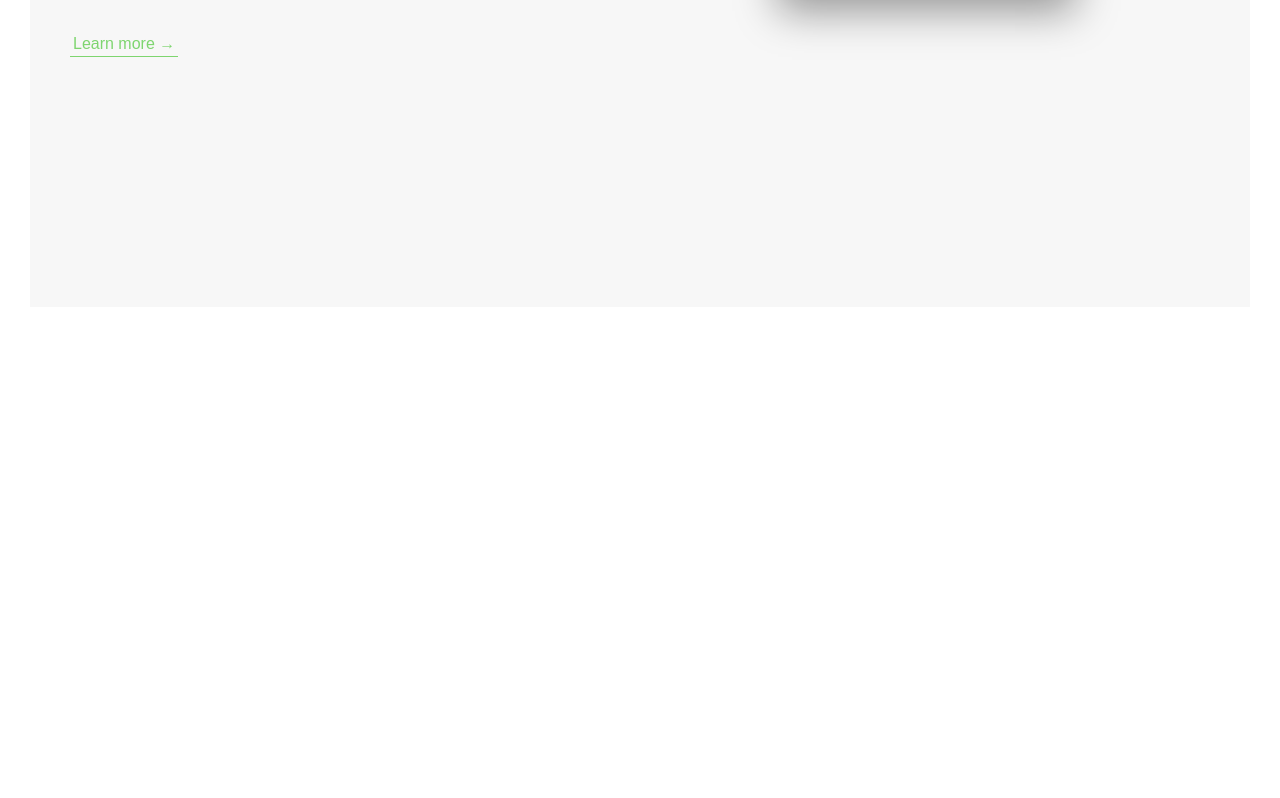
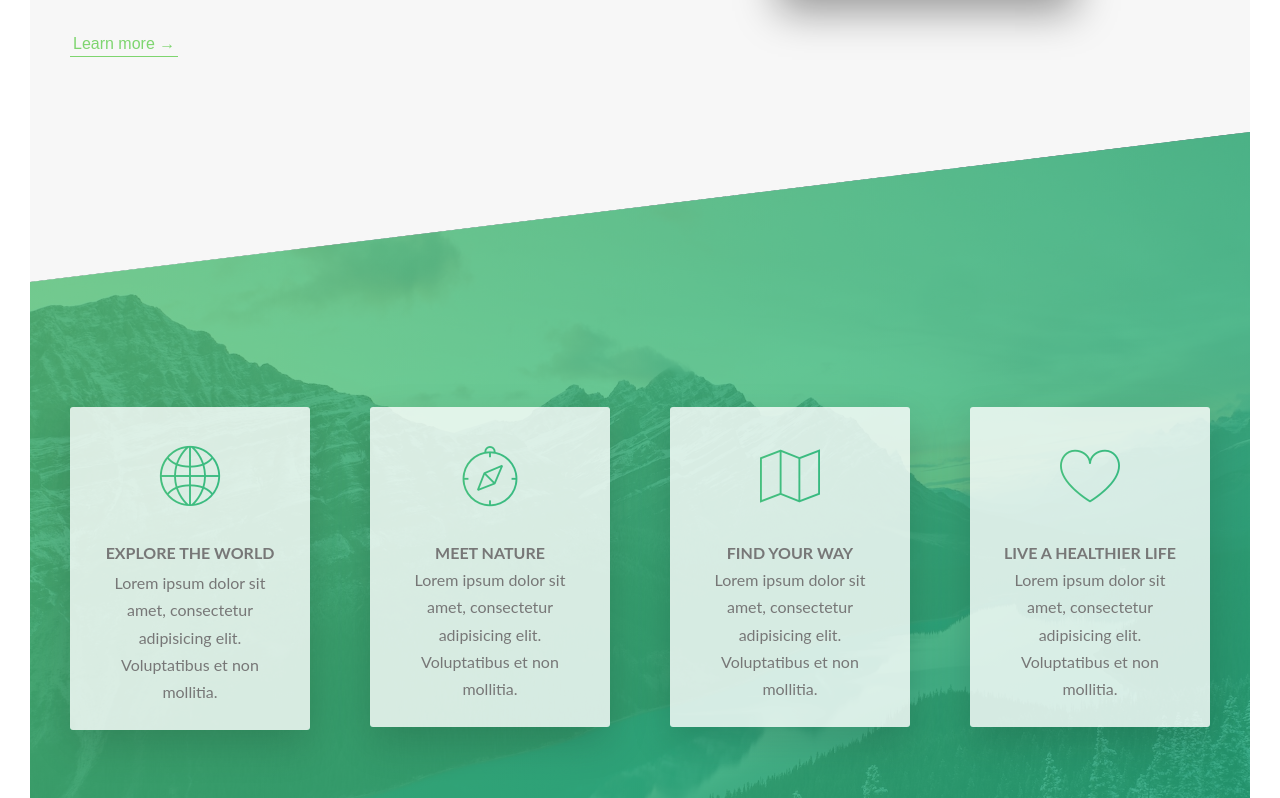
Before and after one commit to kluk42/natours, a React (Create React App) app: page / in a window 1280 px wide. Shown: the part 1322-2120 px from the top of the page. Before the commit the page ends 1659 px from the top, so only its background shows below. Built offline with nearby package versions, Linux system fonts and the light colour scheme; a web font is replaced by a local one.

Commit message:
features-section

```diff
--- a/src/Pages/NatoursMain/NatoursMain.tsx
+++ b/src/Pages/NatoursMain/NatoursMain.tsx
@@ -1,9 +1,11 @@
+import { Features } from '../../components/Features/Features';
 import { NatoursAbout } from '../../components/NatoursAbout/NatoursAbout';
 
 export const NatoursMain = () => {
   return (
     <main>
       <NatoursAbout />
+      <Features />
     </main>
   );
 };
--- /dev/null
+++ b/src/components/Features/Features.scss
@@ -0,0 +1,45 @@
+@import '../../sass/abstracts/variables';
+
+.section-features {
+    padding: 20rem 0;
+    background-image: linear-gradient(
+    to right bottom,
+    rgba($color-primary-light, 0.8),
+    rgba($color-primary-dark, 0.8)),
+    url(../../assets/nat-4.jpg);
+    background-size: cover;
+
+    transform: skewY(-7deg);
+    margin-top: -10rem;
+
+    & > * {
+        transform: skewY(7deg);
+    }
+}
+
+.feature-box {
+    background-color: rgba($color-white, .8);
+    font-size: 1.5;
+    padding: 2.5rem;
+    text-align: center;
+    border-radius: 3px;
+    box-shadow: 0 1.5rem 4rem rgba($color-black, .15);
+    transition: all .2s;
+
+    &__heading {
+        margin-bottom: 3px;
+    }
+
+    &__icon {
+        font-size: 6rem;
+        margin-bottom: .5rem;
+        display: block;
+        background: linear-gradient(to right, $color-primary-light, $color-primary-dark);
+        background-clip: text;
+        color: transparent;
+    }
+
+    &:hover {
+        transform: translateY(-1.5rem) scale(1.03);
+    }
+}
--- /dev/null
+++ b/src/components/Features/Features.tsx
@@ -0,0 +1,55 @@
+import '../../assets/fonts/icon-font/styles.css';
+import { FloatColumn } from '../../layouts/FloatGrid/FloatColumn';
+import { FloatRow } from '../../layouts/FloatGrid/FloatRow';
+
+import '../../sass/base/_typography.scss';
+import './Features.scss';
+
+export const Features = () => {
+  return (
+    <section className="section-features">
+      <FloatRow>
+        <FloatColumn className="col-1-of-4">
+          <div className="feature-box">
+            <i className="feature-box__icon icon-basic-world" />
+            <h3 className="heading-tertiary feature-box__heading">Explore the world</h3>
+            <p className="feature-box__text">
+              Lorem ipsum dolor sit amet, consectetur adipisicing elit. Voluptatibus et non
+              mollitia.
+            </p>
+          </div>
+        </FloatColumn>
+        <FloatColumn className="col-1-of-4">
+          <div className="feature-box">
+            <i className="feature-box__icon icon-basic-compass" />
+            <h3 className="heading-tertiary">Meet nature</h3>
+            <p className="feature-box__text">
+              Lorem ipsum dolor sit amet, consectetur adipisicing elit. Voluptatibus et non
+              mollitia.
+            </p>
+          </div>
+        </FloatColumn>
+        <FloatColumn className="col-1-of-4">
+          <div className="feature-box">
+            <i className="feature-box__icon icon-basic-map" />
+            <h3 className="heading-tertiary">Find your way</h3>
+            <p className="feature-box__text">
+              Lorem ipsum dolor sit amet, consectetur adipisicing elit. Voluptatibus et non
+              mollitia.
+            </p>
+          </div>
+        </FloatColumn>
+        <FloatColumn className="col-1-of-4">
+          <div className="feature-box">
+            <i className="feature-box__icon icon-basic-heart" />
+            <h3 className="heading-tertiary">Live a healthier life</h3>
+            <p className="feature-box__text">
+              Lorem ipsum dolor sit amet, consectetur adipisicing elit. Voluptatibus et non
+              mollitia.
+            </p>
+          </div>
+        </FloatColumn>
+      </FloatRow>
+    </section>
+  );
+};
```
